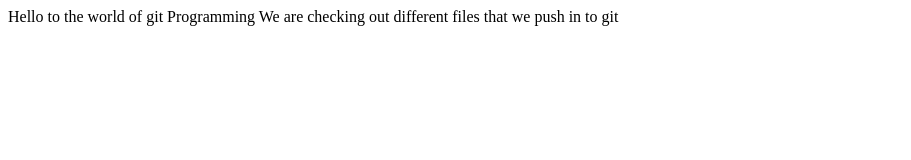
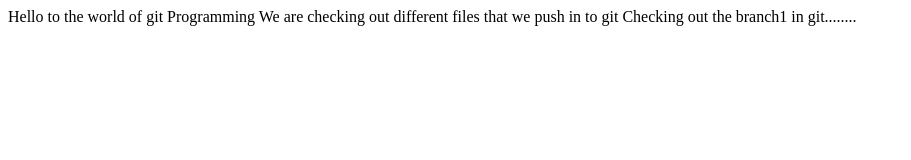
Before and after one commit to poojarampariya/Aditikamath_Test, a plain HTML site: page helloworld.html in a window 1280 px wide. Shown: the whole page, without its empty margins (0-911 px from the left). Drawn offline with Linux system fonts and the light colour scheme.

Commit message:
Commiting Hello world again

```diff
--- a/helloworld.html
+++ b/helloworld.html
@@ -5,5 +5,6 @@
 	<body>
 		Hello to the world of git Programming
 		We are checking out different files that we push in to git
+          Checking out the branch1 in git........
 	</body>
 </html>
```
